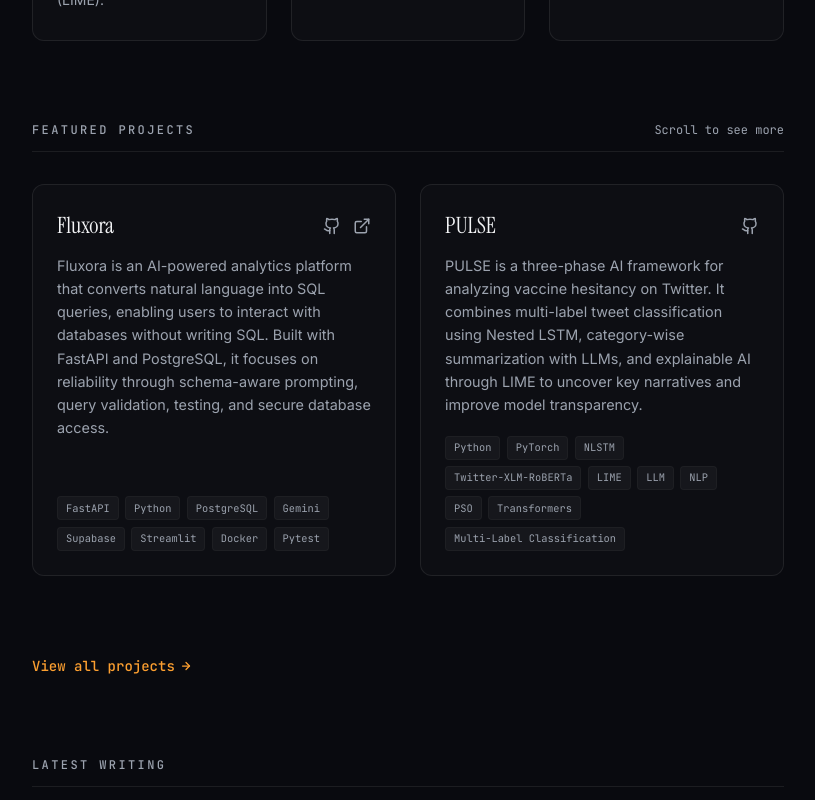
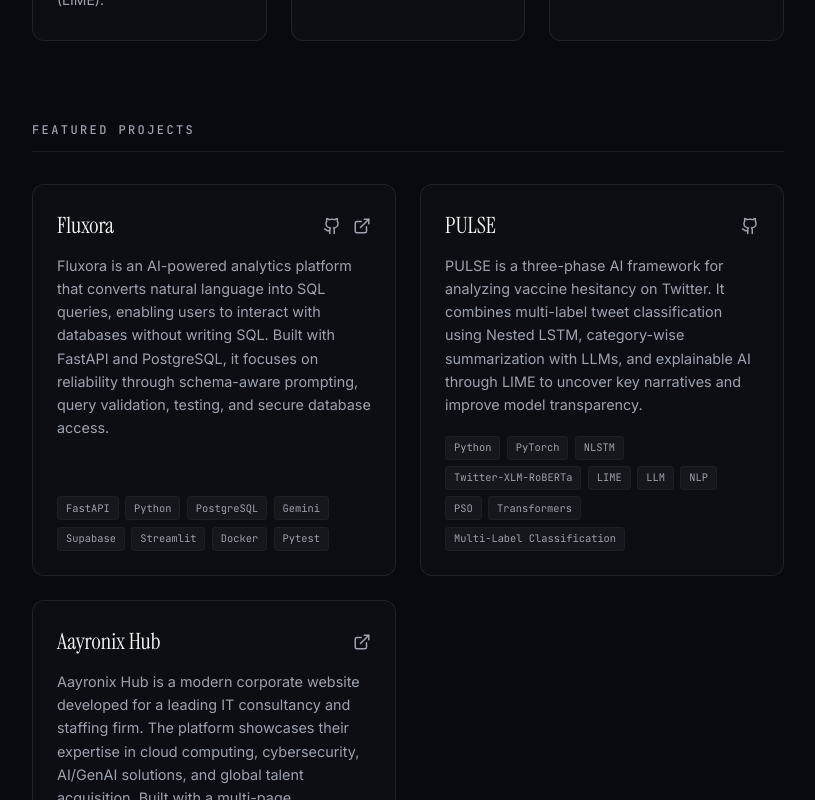
Before and after one commit to anubhavsinghgtm/portfolio-app, a React (Vite) app in the folder portfolio-app/: page / in a window 1280 px wide. Shown: the part 1060-1860 px from the top of the page, without its empty margins (232-1047 px from the left). Built offline with nearby package versions, Linux system fonts and the light colour scheme.

Commit message:
add 3 projects and articles at home

```diff
--- a/portfolio-app/src/App.jsx
+++ b/portfolio-app/src/App.jsx
@@ -127,7 +127,7 @@
               <>
                 <Hero />
                 <Expertise />
-                <ProjectsGrid projects={activeProjects} limit={2} />
+                <ProjectsGrid projects={activeProjects} limit={3} />
 
                 <div style={{ marginTop: '5rem', display: 'flex', justifyContent: 'flex-start' }}>
                   <Link
@@ -142,7 +142,7 @@
                   </Link>
                 </div>
 
-                <BlogSection articles={articles} limit={2} />
+                <BlogSection articles={articles} limit={3} />
 
                 <div style={{ marginTop: '3.5rem', display: 'flex', justifyContent: 'flex-start' }}>
                   <Link
```
